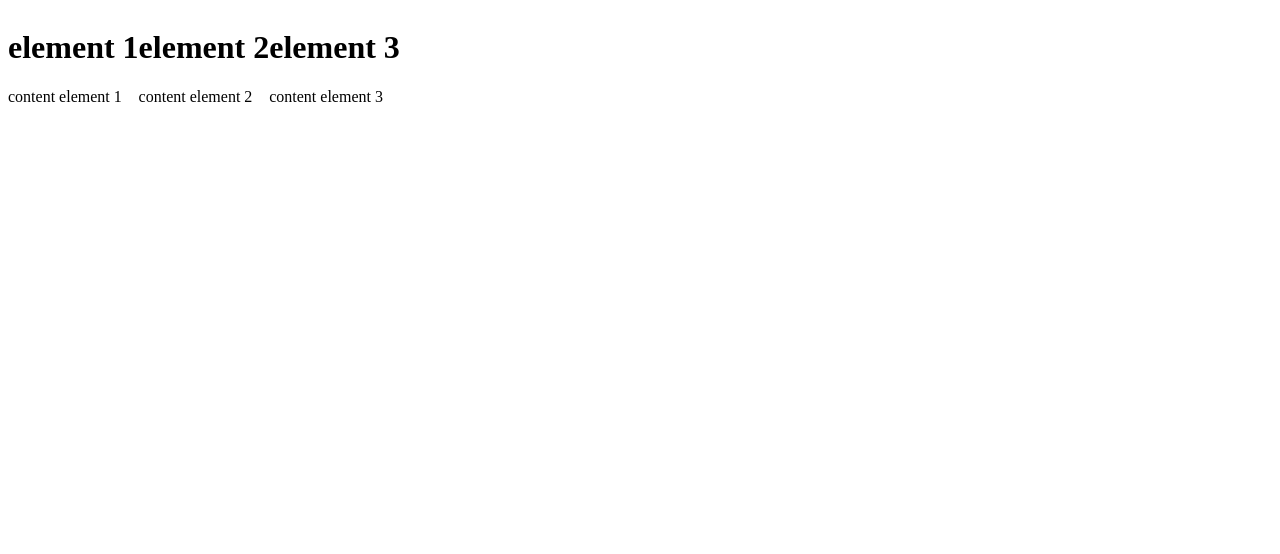
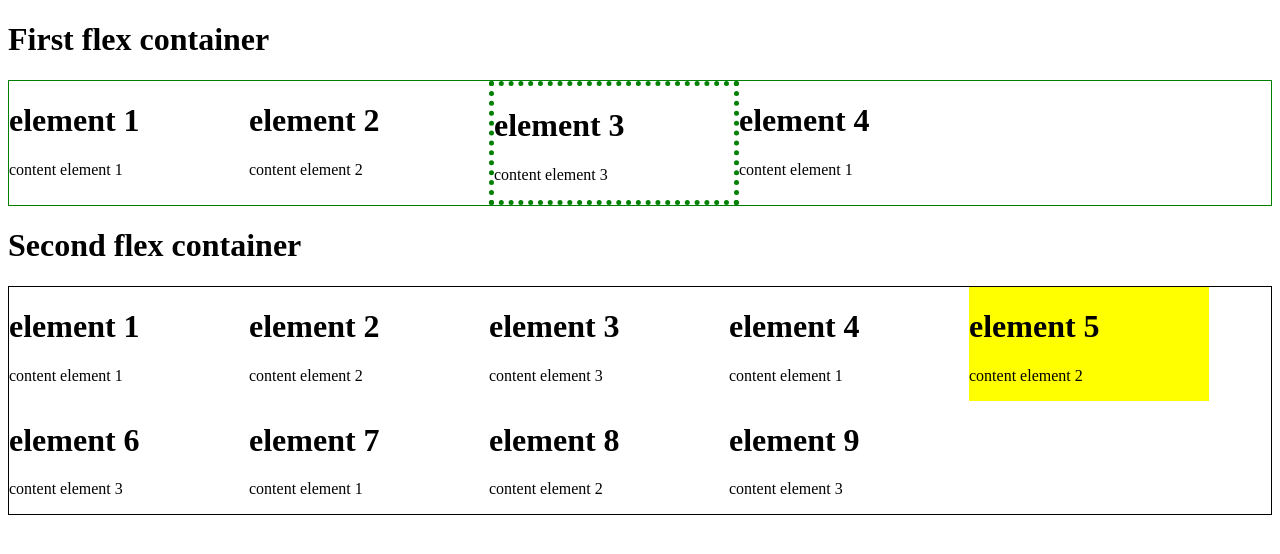
Before and after one commit to heridev/katas-various-languages, a plain HTML site: page html_practices/flexbox_test_one/index.html in a window 1280 px wide. Drawn offline with Linux system fonts and the light colour scheme.

Commit message:
Playing with flexibility and order and other properties

```diff
--- a/html_practices/flexbox_test_one/index.html
+++ b/html_practices/flexbox_test_one/index.html
@@ -4,17 +4,63 @@
     <link href="main-styles.css" rel="stylesheet">
   </head>
   <body>
-    <div class="main-flex-container">
-      <div>
+    <h1>First flex container</h1>
+    <div class="first-flex-container">
+      <div class="element-1 flex-item">
         <h1>element 1</h1>
         <p>content element 1</p>
       </div>
-      <div>
+      <div class="element-2 flex-item">
         <h1>element 2</h1>
         <p>content element 2</p>
       </div>
-      <div>
+      <div class="first-container__element-3 flex-item">
         <h1>element 3</h1>
+        <p>content element 3</p>
+      </div>
+      <div class="element-4 flex-item">
+        <h1>element 4</h1>
+        <p>content element 1</p>
+      </div>
+      </div>
+    </div>
+
+    <h1>Second flex container</h1>
+    <div class="second-flex-container">
+      <div class="element-1 flex-item">
+        <h1>element 1</h1>
+        <p>content element 1</p>
+      </div>
+      <div class="element-2 flex-item">
+        <h1>element 2</h1>
+        <p>content element 2</p>
+      </div>
+      <div class="element-3 flex-item">
+        <h1>element 3</h1>
+        <p>content element 3</p>
+      </div>
+      <div class="element-4 flex-item">
+        <h1>element 4</h1>
+        <p>content element 1</p>
+      </div>
+      <div class="element-5 flex-item">
+        <h1>element 5</h1>
+        <p>content element 2</p>
+      </div>
+      <div class="element-6 flex-item">
+        <h1>element 6</h1>
+        <p>content element 3</p>
+      </div>
+      <div class="element-7 flex-item">
+        <h1>element 7</h1>
+        <p>content element 1</p>
+      </div>
+      <div class="element-8 flex-item">
+        <h1>element 8</h1>
+        <p>content element 2</p>
+      </div>
+      <div class="element-9 flex-item">
+        <h1>element 9</h1>
         <p>content element 3</p>
       </div>
     </div>
--- a/html_practices/flexbox_test_one/main-styles.css
+++ b/html_practices/flexbox_test_one/main-styles.css
@@ -1,3 +1,23 @@
-.main-flex-container {
+.first-flex-container {
+  border: 1px solid green;
   display: flex;
 }
+
+.second-flex-container {
+  border: 1px solid black;
+  display: flex;
+  flex-wrap: wrap;
+}
+
+.first-container__element-3 {
+  flex-shrink: 0;
+  border: dotted green 5px;
+}
+
+.element-5 {
+  background: yellow;
+}
+
+.flex-item {
+  width: 15em;
+}
```
